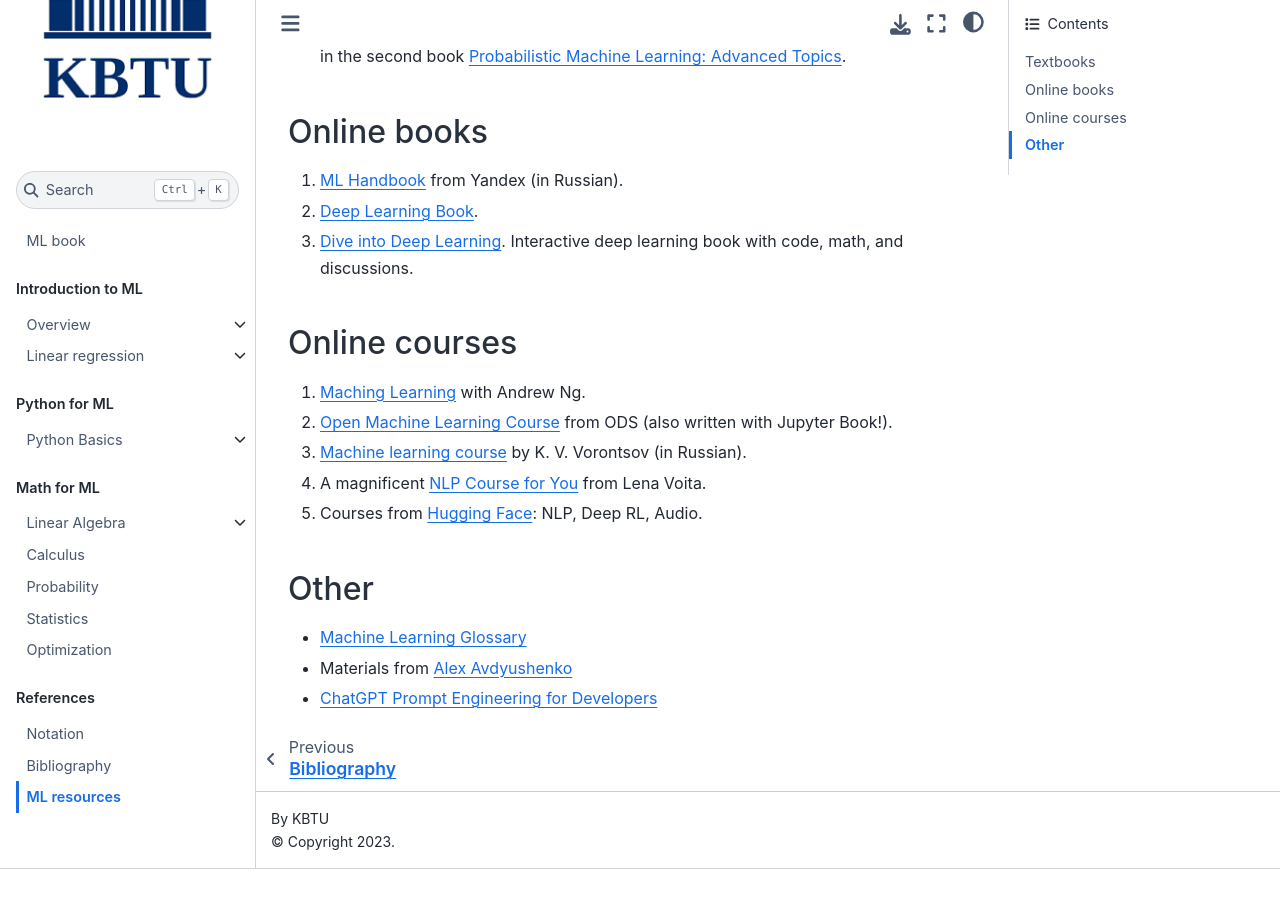
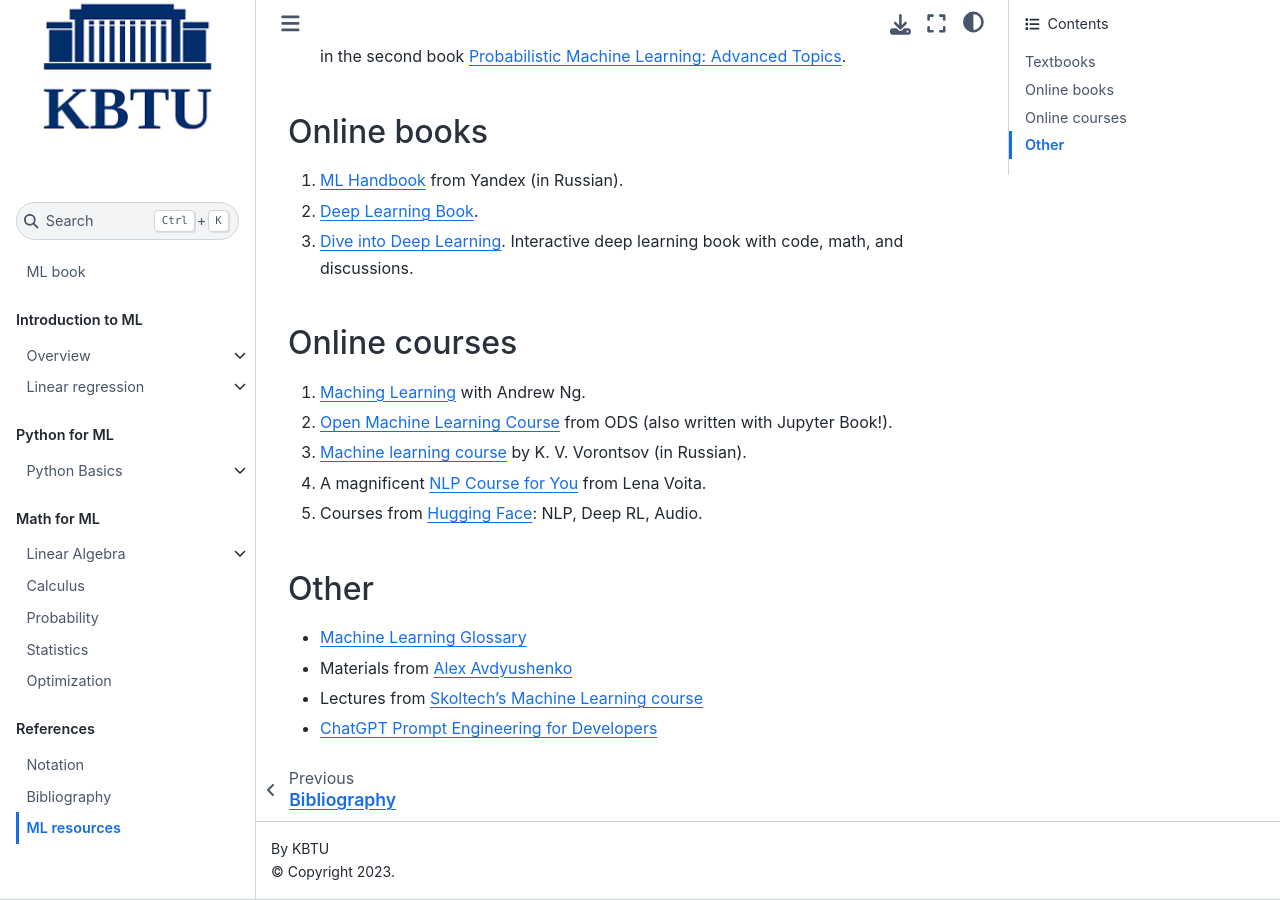
Before and after one commit to Fedmug/kbtu-ml-book, a Jupyter Book: the page built from resources.md, in a window 1280 px wide and 900 px high, scrolled down 580 px. Built offline with Jupyter Book 1.0.4 settings and Sphinx 7.4.7 and the Sphinx Book theme 1.1.4, drawn with Linux system fonts in a browser that asks for light colours; pages that are not in the unit, such as notebooks, are missing from menus; comment, search, counter and statistics services are not loaded; cross-references to code outside the pages are shown as plain code; before the commit the page ends 1449 px from its top, so only the background shows below that; some of the changed lines change nothing that is shown.

Commit message:
some updates

```diff
--- a/_toc.yml
+++ b/_toc.yml
@@ -17,6 +17,8 @@
           - file: lin_reg/polynomial
           - file: lin_reg/multiple
           - file: lin_reg/regularization
+          - file: lin_reg/GD
+          - file: lin_reg/general
 
   - caption: Python for ML
     chapters:
--- a/references.bib
+++ b/references.bib
@@ -45,3 +45,21 @@
   volume = 4,
   year = 2006
 }
+
+@article{hastieElasticNet,
+  added-at = {2012-04-13T20:30:15.000+0200},
+  author = {Zou, H. and Hastie, T.},
+  biburl = {https://www.bibsonomy.org/bibtex/2a893a057f765cead73b0613125258457/aude.hofleitner},
+  groups = {public},
+  interhash = {220dcd59724a3fbc51190c29947b25b1},
+  intrahash = {a893a057f765cead73b0613125258457},
+  journal = {Journal of the Royal Statistical Society: Series B (Statistical Methodology)},
+  keywords = {},
+  number = 2,
+  pages = {301--320},
+  timestamp = {2012-04-13T20:30:15.000+0200},
+  title = {Regularization and Variable Selection via the Elastic Net },
+  username = {aude.hofleitner},
+  volume = {67 },
+  year = 2003
+}
--- a/resources.md
+++ b/resources.md
@@ -38,4 +38,6 @@
 
 - Materials from [Alex Avdyushenko](https://avalur.github.io/teaching.html)
 
+- Lectures from [Skoltech's Machine Learning course ](https://github.com/adasegroup/ML2023_lectures/tree/main)
+
 - [ChatGPT Prompt Engineering for Developers](https://www.deeplearning.ai/short-courses/chatgpt-prompt-engineering-for-developers/)
```
Also changed, not shown: 5 other files.
